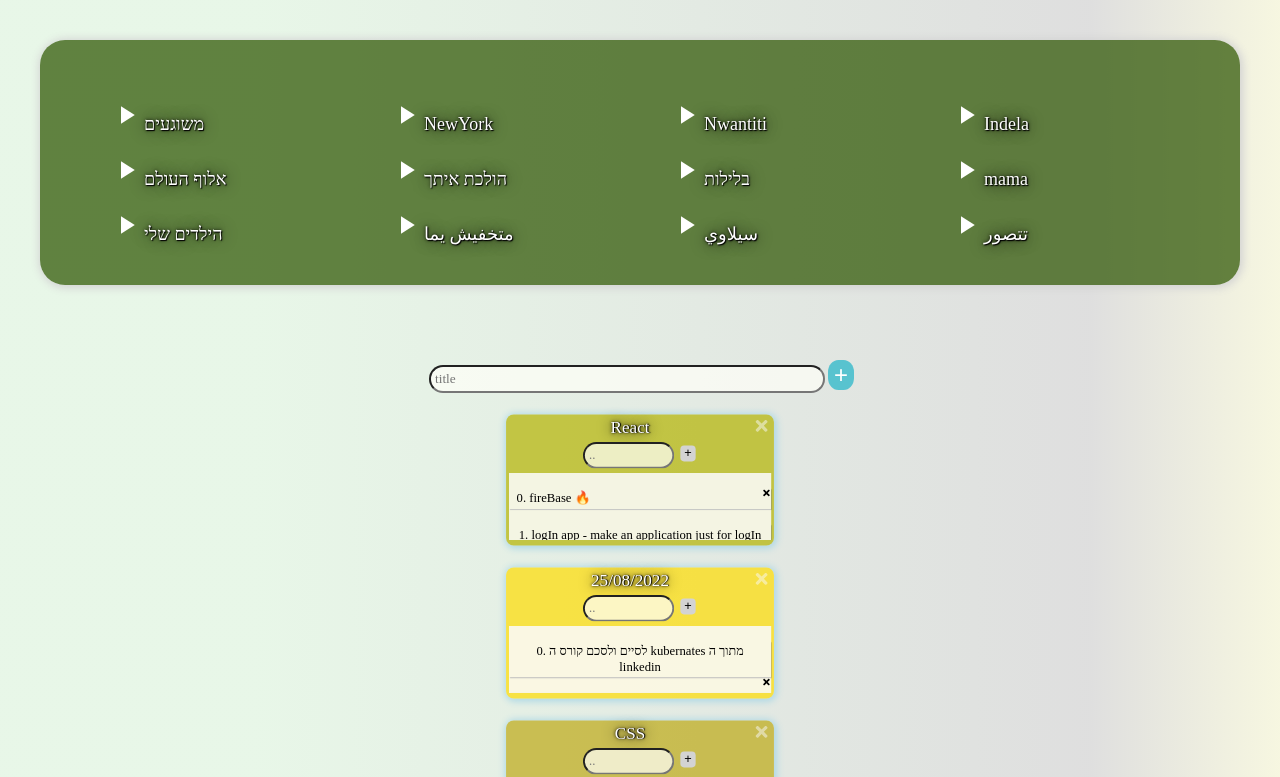
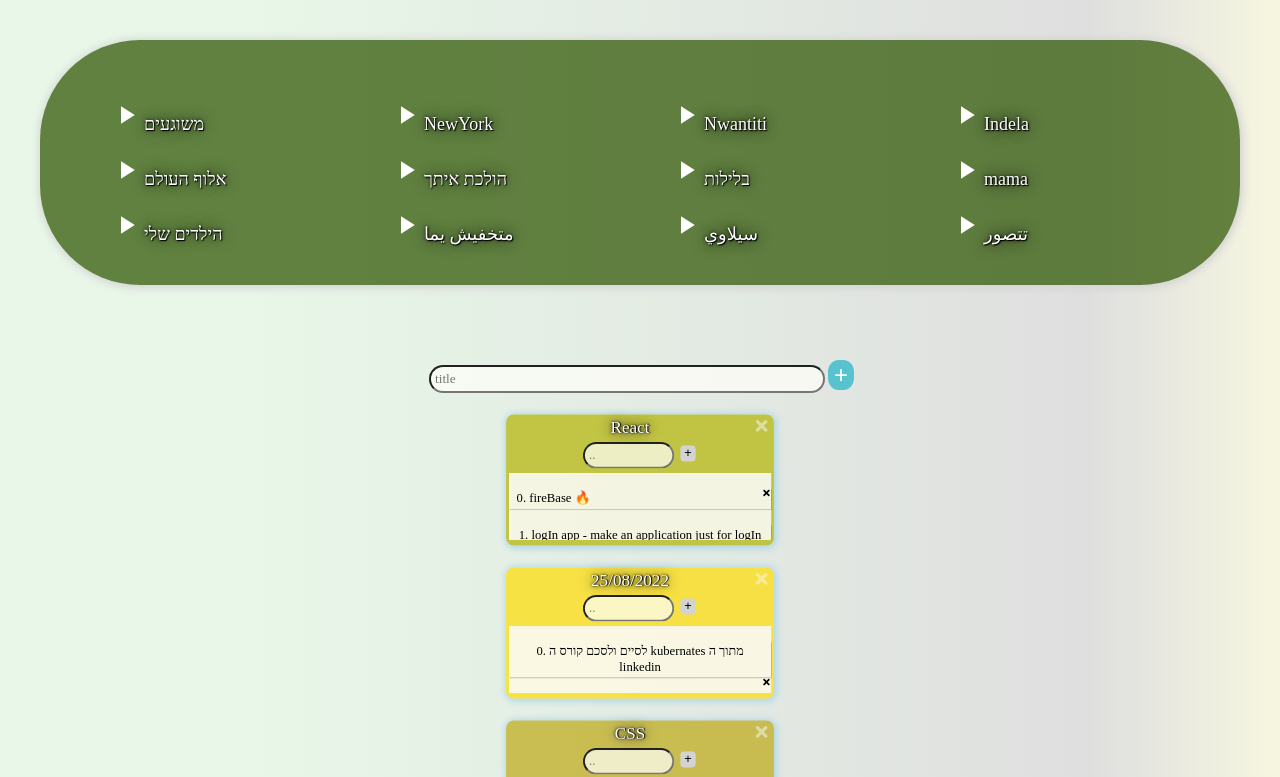
Before and after one commit to rehamAbass/QuranApp1, a React (Create React App) app: page / in a window 1280 px wide. Shown: the top 777 px of the page. Built offline with nearby package versions, Linux system fonts and the light colour scheme; data requests are answered from the project's data file; a web font is replaced by a local one.

Commit message:
THIRD  commit

```diff
--- a/src/components/Music/music.css
+++ b/src/components/Music/music.css
@@ -16,7 +16,8 @@
   box-shadow: 1px 1px 8px 2px lightgray;
   font-family: "Milonga";
   font-family: "Kleymisska";
-  border-radius: 25px;
+  border-radius: 100px;
+  /* 25px; */
 }
 
 .buttonSong {
```
